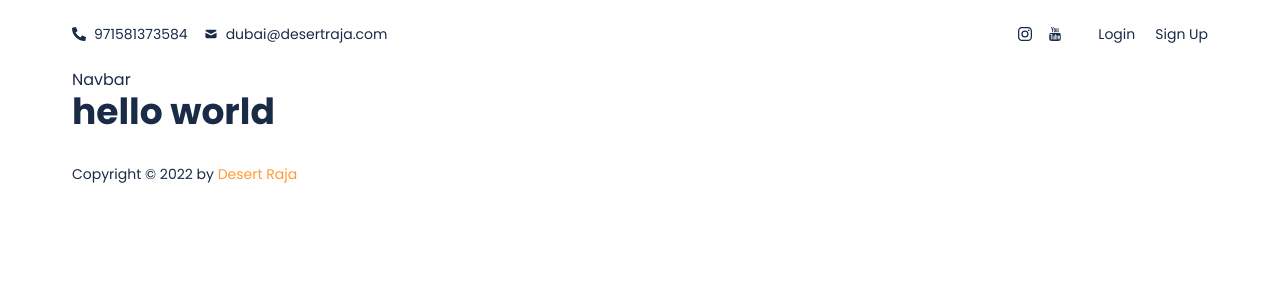
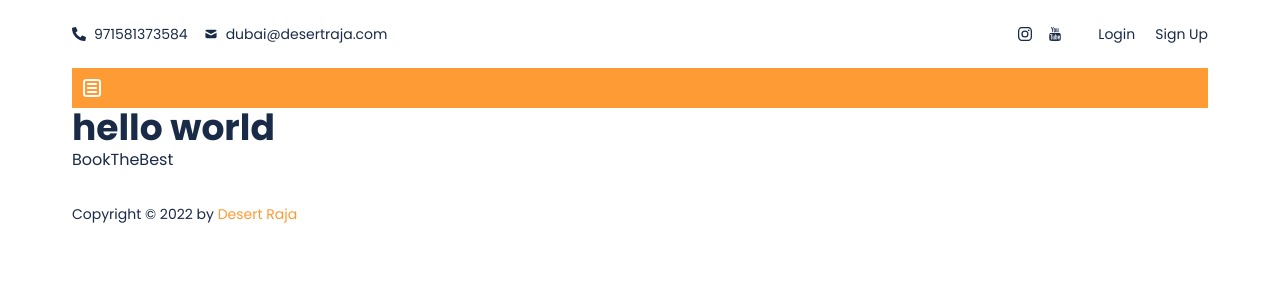
Before and after one commit to rifatptk/desert-raja, a Next.js app: page / in a window 1280 px wide. Shown: the top 300 px of the page. Built offline with nearby package versions, Linux system fonts and the light colour scheme.

Commit message:
component system added

```diff
--- a/components/common/Navbar.jsx
+++ b/components/common/Navbar.jsx
@@ -1,7 +1,15 @@
-import Container from './Container';
+import { CgMenuBoxed } from 'react-icons/cg';
 
 const Navbar = () => {
-  return <div>Navbar</div>;
+  return (
+    <div id="navbar">
+      <div className="bg-brand">
+        <div className="p-2 ">
+          <CgMenuBoxed color="white" size={24} />
+        </div>
+      </div>
+    </div>
+  );
 };
 
 export default Navbar;
--- /dev/null
+++ b/components/homepage/BookTheBest.jsx
@@ -0,0 +1,5 @@
+const BookTheBest = () => {
+  return <section id="bookTheBest">BookTheBest</section>;
+};
+
+export default BookTheBest;
--- a/components/layouts/PageLayout.jsx
+++ b/components/layouts/PageLayout.jsx
@@ -6,7 +6,7 @@ import Topbar from '../common/Topbar';
 const PageLayout = ({ children }) => {
   return (
     <div className="font-poppins text-brand-dark-blue">
-      <Container>
+      <Container className="px-0">
         <Topbar />
         <Navbar />
       </Container>
--- a/pages/index.js
+++ b/pages/index.js
@@ -1,5 +1,6 @@
 import Head from 'next/head';
 import Container from '../components/common/Container';
+import BookTheBest from '../components/homepage/BookTheBest';
 
 export default function Home() {
   return (
@@ -11,6 +12,7 @@ export default function Home() {
       </Head>
       <Container>
         <h1 className="text-4xl font-bold">hello world</h1>
+        <BookTheBest />
       </Container>
     </div>
   );
```
Also changed, not shown: public/vercel.svg (deleted).
